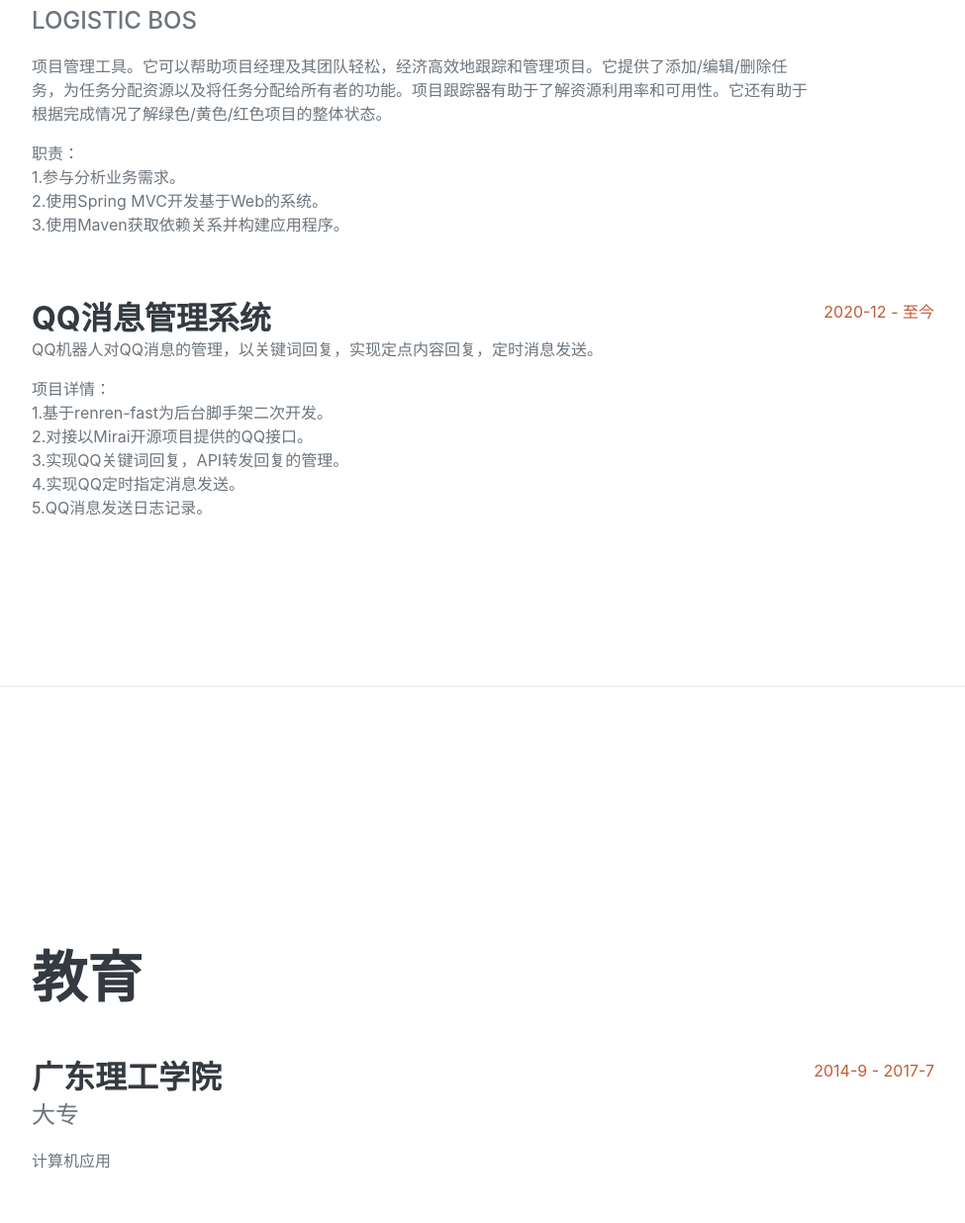
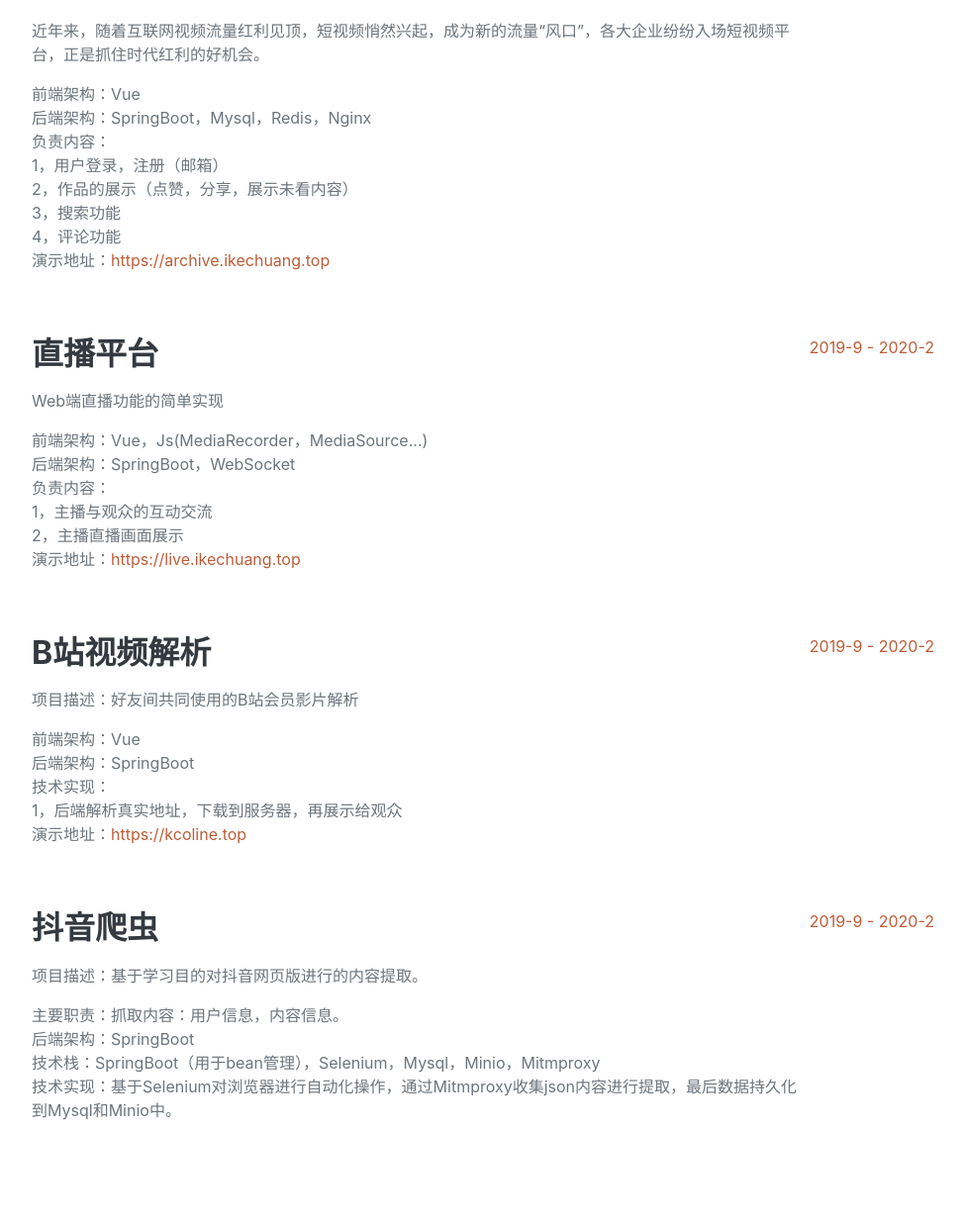
Before and after one commit to kcwxzqby/rsm.github.io, a plain HTML site: page index.html in a window 1280 px wide. Shown: the part 1032-2268 px from the top of the page at 99% size, without its empty margins (288-1263 px from the left). Drawn offline with nearby package versions, Linux system fonts and the light colour scheme.

Commit message:
2022-06-28

```diff
--- a/index.html
+++ b/index.html
@@ -37,11 +37,11 @@
                         <span class="text-primary">鸿柱</span>
                     </h1>
                     <div class="subheading mb-5">
-                        广州 · 男 · 23 · 13242629219 · 计算机应用 ·
+                        广州 · 男 · 25 · 13242629219 · 计算机应用 ·
+						<br>
                         <a href="mailto:952807125@qq.com">952807125@qq.com</a>
                     </div>
-                    <p class="lead mb-5">技术爱好者，一年开发经验，吃苦耐劳好相处。</p>
-					个人博客： <a href="http://ikechuang.top" target="target">http://ikechuang.top</a>
+                    <p class="lead mb-5">热爱编程，热爱技术，一年开发经验，抗压能力强。具有一定沟通能力和团队合作精神。</p>
                 </div>
             </section>
             <hr class="m-0" />
@@ -49,37 +49,71 @@
             <section class="resume-section" id="experience">
                 <div class="resume-section-content">
                     <h2 class="mb-5">项目经验</h2>
+
                     <div class="d-flex flex-column flex-md-row justify-content-between mb-5">
                         <div class="flex-grow-1">
-                            <h3 class="mb-0">项目管理工具</h3>
-                            <div class="subheading mb-3">Logistic Bos</div>
-                            <p>项目管理工具。它可以帮助项目经理及其团队轻松，经济高效地跟踪和管理项目。它提供了添加/编辑/删除任务，为任务分配资源以及将任务分配给所有者的功能。项目跟踪器有助于了解资源利用率和可用性。它还有助于根据完成情况了解绿色/黄色/红色项目的整体状态。</p>
+                            <h3 class="mb-0">短视频平台</h3>
+                            <div class="subheading mb-3"></div>
+                            <p>近年来，随着互联网视频流量红利见顶，短视频悄然兴起，成为新的流量“风口”，各大企业纷纷入场短视频平台，正是抓住时代红利的好机会。</p>
 							<p>
-							职责：<br>
-							1.参与分析业务需求。<br>
-							2.使用Spring MVC开发基于Web的系统。<br>
-							3.使用Maven获取依赖关系并构建应用程序。
-							<br>
-							</p>
+							前端架构：Vue<br>
+							后端架构：SpringBoot，Mysql，Redis，Nginx<br>
+							负责内容：<br>
+							1，用户登录，注册（邮箱）<br>
+							2，作品的展示（点赞，分享，展示未看内容）<br>
+							3，搜索功能<br>
+							4，评论功能<br>
+							演示地址：<a href="https://archive.ikechuang.top" target="_blank">https://archive.ikechuang.top</a>
+							<br></p>
 						</div>
                         <div class="flex-shrink-0"><span class="text-primary">2019-9 - 2020-2</span></div>
                     </div>
+
 					<div class="d-flex flex-column flex-md-row justify-content-between mb-5">
-                        <div class="flex-grow-1">
-                            <h3 class="mb-0">QQ消息管理系统</h3>
-                            <p>QQ机器人对QQ消息的管理，以关键词回复，实现定点内容回复，定时消息发送。</p>
-							<p>
-							项目详情：<br>
-							1.基于renren-fast为后台脚手架二次开发。<br>
-							2.对接以Mirai开源项目提供的QQ接口。<br>
-							3.实现QQ关键词回复，API转发回复的管理。<br>
-							4.实现QQ定时指定消息发送。<br>
-							5.QQ消息发送日志记录。<br>
-							<br>
-							</p>
+					    <div class="flex-grow-1">
+					        <h3 class="mb-0">直播平台</h3>
+							<div class="subheading mb-3"></div>
+					        <p>Web端直播功能的简单实现</p><p>
+							前端架构：Vue，Js(MediaRecorder，MediaSource...)<br>
+							后端架构：SpringBoot，WebSocket<br>
+							负责内容：<br>
+							1，主播与观众的互动交流<br>
+							2，主播直播画面展示<br>
+							演示地址：<a href="https://live.ikechuang.top" target="_blank">https://live.ikechuang.top</a>
+							<br></p>
 						</div>
-                        <div class="flex-shrink-0"><span class="text-primary">2020-12 - 至今</span></div>
-                    </div>
+					    <div class="flex-shrink-0"><span class="text-primary">2019-9 - 2020-2</span></div>
+					</div>
+
+					<div class="d-flex flex-column flex-md-row justify-content-between mb-5">
+					    <div class="flex-grow-1">
+					        <h3 class="mb-0">B站视频解析</h3>
+							<div class="subheading mb-3"></div>
+					        <p>项目描述：好友间共同使用的B站会员影片解析</p><p>
+							前端架构：Vue<br>
+							后端架构：SpringBoot<br>
+							技术实现：<br>
+							1，后端解析真实地址，下载到服务器，再展示给观众<br>
+							演示地址：<a href="https://kcoline.top" target="_blank">https://kcoline.top</a>
+							<br></p>
+						</div>
+					    <div class="flex-shrink-0"><span class="text-primary">2019-9 - 2020-2</span></div>
+					</div>
+
+					<div class="d-flex flex-column flex-md-row justify-content-between mb-5">
+					    <div class="flex-grow-1">
+					        <h3 class="mb-0">抖音爬虫</h3>
+							<div class="subheading mb-3"></div>
+					        <p>项目描述：基于学习目的对抖音网页版进行的内容提取。</p><p>
+							主要职责：抓取内容：用户信息，内容信息。<br>
+							后端架构：SpringBoot<br>
+							技术栈：SpringBoot（用于bean管理），Selenium，Mysql，Minio，Mitmproxy<br>
+							技术实现：基于Selenium对浏览器进行自动化操作，通过Mitmproxy收集json内容进行提取，最后数据持久化到Mysql和Minio中。<br>
+							<br></p>
+						</div>
+					    <div class="flex-shrink-0"><span class="text-primary">2019-9 - 2020-2</span></div>
+					</div>
+
                 </div>
             </section>
             <hr class="m-0" />
@@ -122,23 +156,23 @@
 						</li>
 						<li>
 						    <span class="fa-li"><i class="fas fa-check"></i></span>
+						    熟悉Docker常用命令，Docker下组件安装及服务部署。
+						</li>
+						<li>
+						    <span class="fa-li"><i class="fas fa-check"></i></span>
 						    熟练使用rabbitMq，rocketMq等消息中间件。
 						</li>
 						<li>
 						    <span class="fa-li"><i class="fas fa-check"></i></span>
-						    熟练使用jquery，mui，elementUI等前端库。
+						    熟练使用Vue前端框架与Axios，videojs等插件使用。
 						</li>
 						<li>
 						    <span class="fa-li"><i class="fas fa-check"></i></span>
-						    熟练使用idea开发工具，掌握Maven，Git项目管理工具。
+						    熟练使用idea开发工具，掌握Git项目管理工具。
 						</li>
 						<li>
 						    <span class="fa-li"><i class="fas fa-check"></i></span>
 						    熟悉爬虫以及反爬。
-						</li>
-						<li>
-						    <span class="fa-li"><i class="fas fa-check"></i></span>
-						    了解Docker，ELK。
 						</li>
                     </ul>
                 </div>
```
